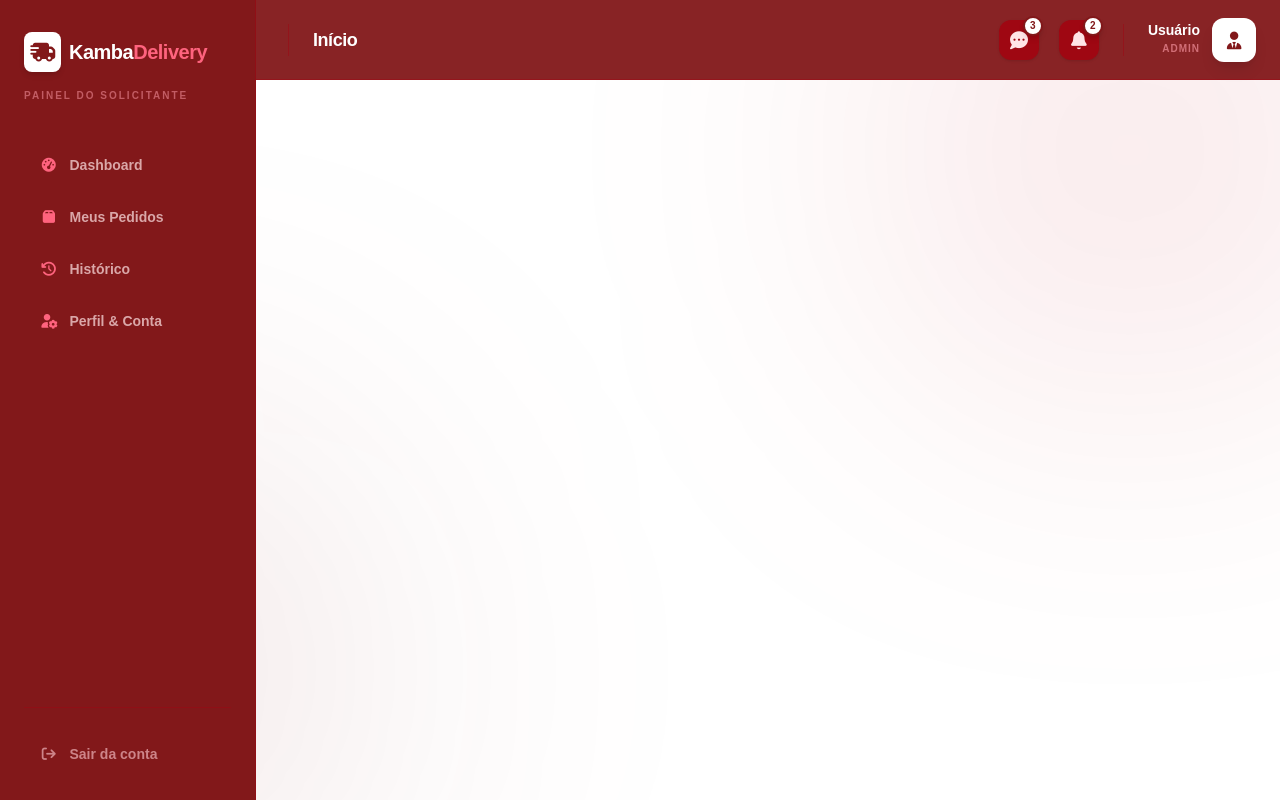
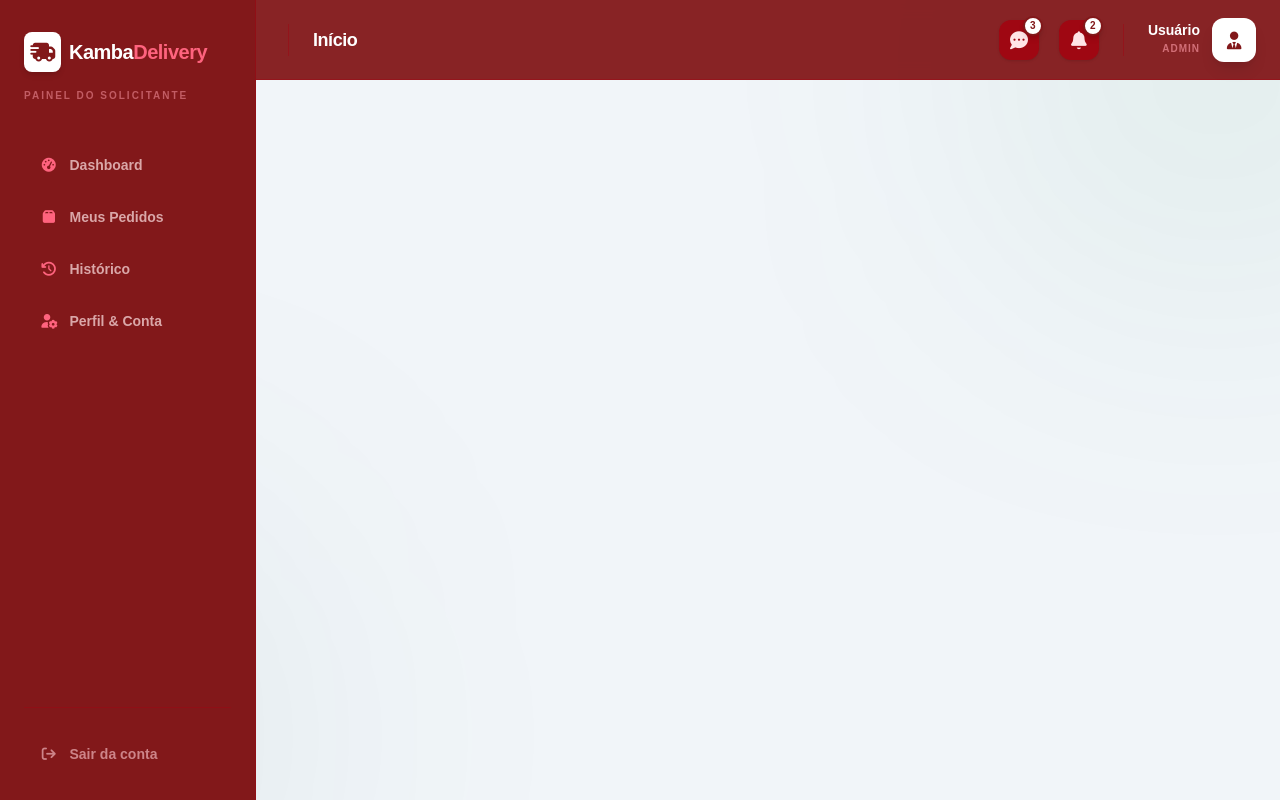
Before and after one commit to nsimba-afonso-nwayami/ecomaint, a React (Vite) app: page /dashboard/admin in a window 1280 px wide. Built offline with nearby package versions, Linux system fonts and the light colour scheme.

Commit message:
Admin layout criado e feito

```diff
--- a/src/pages/admin/components/AdminLayout.jsx
+++ b/src/pages/admin/components/AdminLayout.jsx
@@ -6,33 +6,33 @@ export default function AdminLayout({ children, title }) {
   const [sidebarOpen, setSidebarOpen] = useState(false);
 
   return (
-    <div className="min-h-screen flex bg-white text-gray-800 relative overflow-hidden">
+    <div className="min-h-screen flex bg-slate-100 text-slate-700 relative overflow-hidden">
 
-      {/* GLOW SUAVE (FICHA PREMIUM DO SITE) */}
-      <div className="absolute -top-25 -right-25 w-125 h-125 bg-red-700/10 blur-[140px] rounded-full pointer-events-none" />
-      <div className="absolute -bottom-30 -left-30 w-125 h-125 bg-red-900/10 blur-[140px] rounded-full pointer-events-none" />
+      {/* ELEMENTOS DECORATIVOS */}
+      <div className="absolute -top-32 -right-32 w-96 h-96 bg-green-700/10 blur-[140px] rounded-full pointer-events-none" />
 
-      {/* SIDEBAR (continua escuro para contraste) */}
+      <div className="absolute -bottom-32 -left-32 w-96 h-96 bg-green-900/10 blur-[140px] rounded-full pointer-events-none" />
+
+      {/* SIDEBAR */}
       <SidebarAdmin
         sidebarOpen={sidebarOpen}
         setSidebarOpen={setSidebarOpen}
       />
 
-      {/* CONTEÚDO PRINCIPAL */}
+      {/* CONTEÚDO */}
       <div className="flex-1 md:ml-64 flex flex-col relative z-10">
 
-        {/* HEADER (claro + borda leve) */}
+        {/* HEADER */}
         <HeaderAdmin
           title={title}
           sidebarOpen={sidebarOpen}
           setSidebarOpen={setSidebarOpen}
         />
 
-        {/* MAIN LIMPO */}
+        {/* MAIN */}
         <main className="mt-20 px-6 py-8 max-w-7xl mx-auto w-full">
           {children}
         </main>
-
       </div>
     </div>
   );
```
